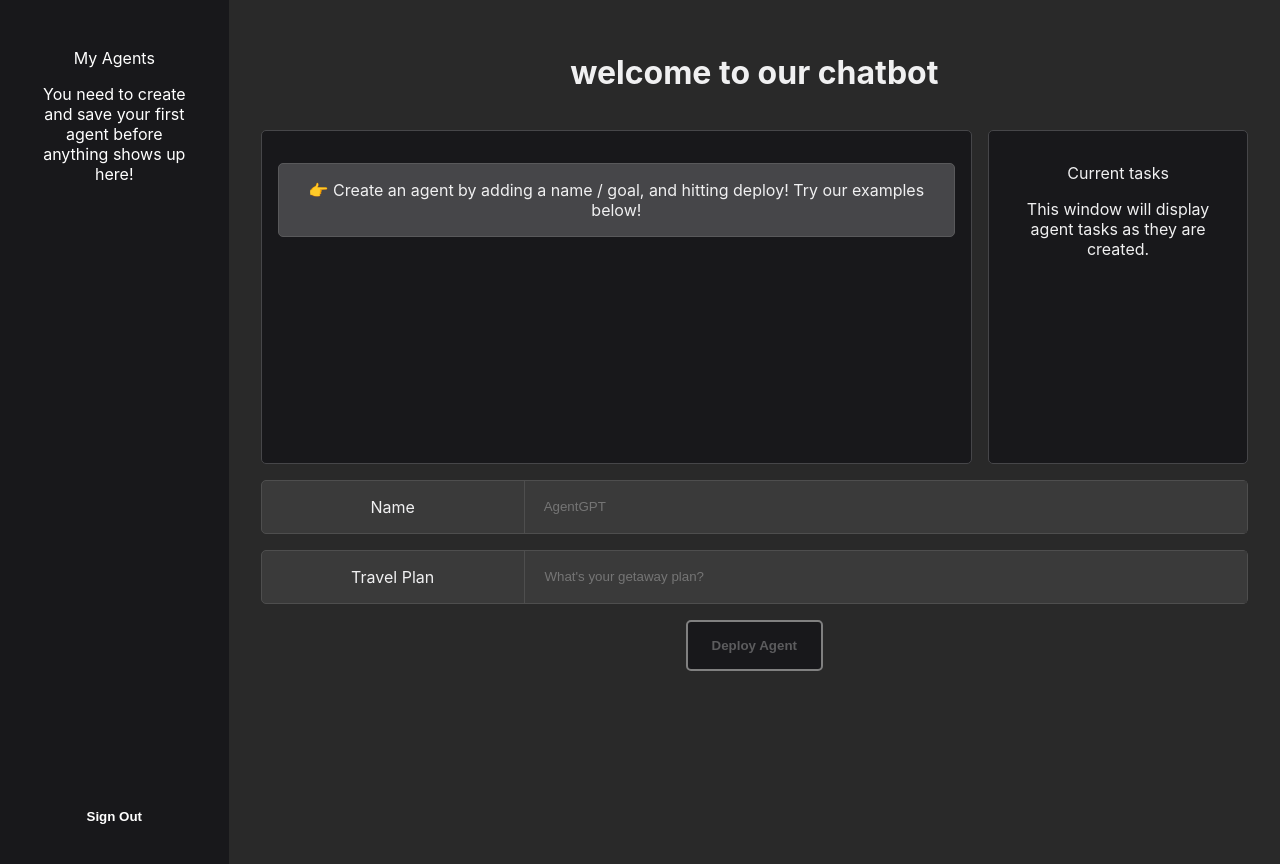
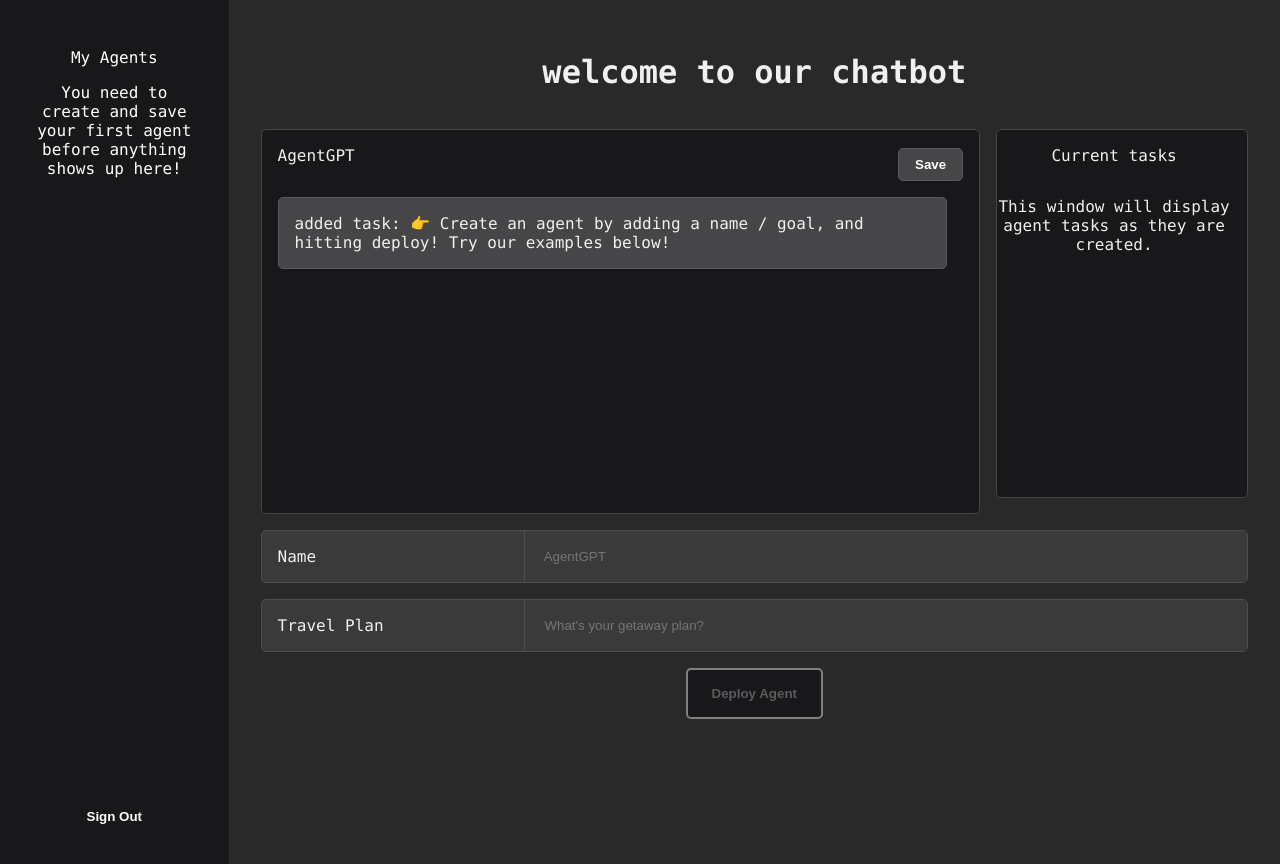
Before and after one commit to ramybahy/chatbot, a React (Create React App) app: page /chatbot/chatwindow in a window 1280 px wide. Built offline with nearby package versions, Linux system fonts and the light colour scheme.

Commit message:
added results component + styling + animation

```diff
--- a/package.json
+++ b/package.json
@@ -1,13 +1,14 @@
 {
   "name": "chatbot",
   "homepage": "https://ramybahy.github.io/chatbot",
-
   "version": "0.1.0",
   "private": true,
   "dependencies": {
+    "@react-spring/web": "^9.7.2",
     "@testing-library/jest-dom": "^5.16.5",
     "@testing-library/react": "^13.4.0",
     "@testing-library/user-event": "^13.5.0",
+    "framer-motion": "^10.12.16",
     "react": "^18.2.0",
     "react-dom": "^18.2.0",
     "react-router-dom": "^6.11.2",
@@ -40,7 +41,6 @@
       "last 1 firefox version",
       "last 1 safari version"
     ]
-
   },
   "devDependencies": {
     "gh-pages": "^5.0.0"
--- a/src/App.scss
+++ b/src/App.scss
@@ -4,6 +4,7 @@
 .App {
   text-align: center;
   height: 100%;
+  font-family: ui-monospace,SFMono-Regular,Menlo,Monaco,Consolas,Liberation Mono,Courier New,monospace;
 }
 
 .App-logo {
--- a/src/ChatBot.js
+++ b/src/ChatBot.js
@@ -3,30 +3,37 @@
 import React, { useRef  } from "react";
 import SideMenu from './SideMenu';
 import Sentence from './Sentence';
+import Results from './Results';
+import { motion } from "framer-motion"
 
 import { useState } from 'react';
 
 function ChatBot() {
   const [name, setName] = useState("");
   const [travel, setTravel] = useState("");
-  const tasks=["Added task:Research and select the dates for the trip and book flights to Hawaii"
-,"Added task:Choose accommodations based on budget and preferences and make reservations.",
-"Added task:Plan activities and tours to do while in Hawaii."
+  const [agent, setAgent] = useState(false);
+  const handleClick=()=>{
+    setAgent(true)
+  }
+  const tasks=["Research and select the dates for the trip and book flights to Hawaii"
+,"Choose accommodations based on budget and preferences and make reservations.",
+"Plan activities and tours to do while in Hawaii."
 ]
 const results=[{
-  task:"Added task:Research and select the dates for the trip and book flights to Hawaii",
+  task:"completed:Research and select the dates for the trip and book flights to Hawaii",
 result:"The best time to visit Hawaii is between April to October as the accommodation rates are reasonable and the weather is warm. Late November through mid-December is the best time to find good bargains on cruises. Spring and fall shoulder seasons are ideal to get great deals on trips. Purchase flight tickets 40-50 days prior to the travel date for the best rates.",
 Links:["https://www.budgetdirect.com.au/interactives/best-time-to-visit/hawaii/"]
 },
 {
-  task:"Added task:Research and select the dates for the trip and book flights to Hawaii",
-result:"The best time to visit Hawaii is between April to October as the accommodation rates are reasonable and the weather is warm. Late November through mid-December is the best time to find good bargains on cruises. Spring and fall shoulder seasons are ideal to get great deals on trips. Purchase flight tickets 40-50 days prior to the travel date for the best rates.",
+  task:"completed:Research and select the dates for the trip and book flights to Hawaii",
+result:"If you're interested in history, be sure to make a stop at the Pearl Harbor National Memorial, which offers a glimpse into Hawaii's past and is a budget-friendly option for a day trip.",
 Links:["https://www.budgetdirect.com.au/interactives/best-time-to-visit/hawaii/"]},
 {
-  task:"Added task:Research and select the dates for the trip and book flights to Hawaii",
-result:"The best time to visit Hawaii is between April to October as the accommodation rates are reasonable and the weather is warm. Late November through mid-December is the best time to find good bargains on cruises. Spring and fall shoulder seasons are ideal to get great deals on trips. Purchase flight tickets 40-50 days prior to the travel date for the best rates.",
+  task:"completed:Research and select the dates for the trip and book flights to Hawaii",
+result:"Overall, with a bit of planning and some smart choices, it's definitely possible to enjoy an affordable and enjoyable trip to Hawaii. Choose the options that work best for your budget and preferences, and get ready for a memorable vacation in paradise!",
 Links:["https://www.budgetdirect.com.au/interactives/best-time-to-visit/hawaii/"]}
 ]
+
 
   return (
     <div className="chat-bot">
@@ -36,13 +43,55 @@
 
     <div className="chat-bot__window">
      <h1 className="chat-bot__title">welcome to our chatbot</h1>
-    <div className="chat-bot__agent-chat">
-<Sentence line = {  "  👉 Create an agent by adding a name / goal, and hitting deploy! Try our examples below!"} />
+     <div className="chat-bot__agent-chat">
+     <div className="chat-bot__chat-header">
+     <p>AgentGPT</p>
+     <button className="chat-bot__save">Save</button>
+      </div>
+    <div className="chat-bot__agent-chat-inner">
+      <Sentence line = {"👉 Create an agent by adding a name / goal, and hitting deploy! Try our examples below!"} />
+
+      {
+        agent &&<>
+        {
+        tasks.map((task,i) =>
+          <motion.div initial={{ opacity: 0 }}
+          animate={{ opacity: 1 }}
+          transition={{ duration: 1, delay: i*1 }}>
+          <Sentence key={i} line={task}/>
+          </motion.div>
+          )
+        }
+
+        {
+        results.map((item,i) =>
+          <motion.div initial={{ opacity: 0 }}
+          animate={{ opacity: 1 }}
+          transition={{ duration: 1, delay: i*1 }}>
+        <Results result={item.result} taskName={item.task} />
+        </motion.div>)
+        }
+        </>
+
+      }
   </div>
-    <div className="chat-bot__current-tasks">
-<p>Current tasks</p>
-<p>This window will display agent tasks as they are created.</p>
-      </div>
+  </div>
+  <div className="chat-bot__current-tasks">
+  <p>Current tasks</p>
+  <div className="chat-bot__current-tasks-inner">
+    {
+      agent?
+        tasks.map((task,i) =>
+          <motion.div initial={{ opacity: 0 }}
+          animate={{ opacity: 1 }}
+          transition={{ duration: 1, delay: i*1 }}>
+          <Sentence key={i} type={"current task"}  line={task}/>
+          </motion.div>
+          ) :<p>This window will display agent tasks as they are created.</p>
+    }
+  </div>
+  </div>
+
       <div className="chat-bot__field">
 <label className="chat-bot__label">Name</label>
 <input placeholder=" AgentGPT"type="text" onChange={(e)=>setName(e.target.value)} className="chat-bot__input"/>
@@ -51,7 +100,7 @@
 <label className="chat-bot__label">Travel Plan</label>
 <input placeholder=" What's your getaway plan?"type="text" onChange={(e)=>setTravel(e.target.value)} className="chat-bot__input"/>
       </div>
-      <button disabled={name==="" || travel ===""} className={name==="" || travel ==="" ? "chat-bot__deploy chat-bot__deploy--disabled" :"chat-bot__deploy "} > Deploy Agent</button>
+      <button onClick={(e)=>handleClick()} disabled={name==="" || travel ===""} className={name==="" || travel ==="" ? "chat-bot__deploy chat-bot__deploy--disabled" :"chat-bot__deploy "} > Deploy Agent</button>
     </div>
     </div>
 
--- a/src/ChatBot.scss
+++ b/src/ChatBot.scss
@@ -7,6 +7,24 @@
    color: #f0f0f1;
    justify-content: center;
    flex:6;
+}
+&__chat-header{
+    display: flex;
+    justify-content:space-between;
+    margin:0 0 1rem 1rem;
+}
+&__save{
+
+    background-color: #464649;
+    border: 1px solid #59595b;
+    border-radius:5px;
+    color:white;
+    font-weight: bold;
+    padding:0.5rem 1rem;
+    margin-top:auto;
+    &:hover{
+    background-color:hsla(0,0%,100%,.05)
+    }
 }
 &__inner{
     display: flex;
@@ -34,17 +52,63 @@
     background-color: #18181b;
     border: 1px solid #464649;
     border-radius:5px;
-padding:1rem;
+    padding: 0 1rem 1rem 0;
+   }
+    &__agent-chat-inner{
+
         min-height: 300px;
+
+        max-height: 300px;
+
         overflow-y:scroll ;
+
+        &::-webkit-scrollbar {
+            width: 1em;
+        }
+
+        &::-webkit-scrollbar-track {
+            box-shadow: inset 0 0 6px rgba(0, 0, 0, 0.3);
+            border-radius: 10px;
+
+        }
+
+        &::-webkit-scrollbar-thumb {
+            background-color: darkgrey;
+            outline: 1px solid slategrey;
+            border-radius: 10px;
+
+        }
     }
     &__current-tasks{
         flex:1;
+        padding:0 1rem 1rem 0;
+        height: 100%;
         background-color: #18181b;
         border: 1px solid #464649;
         border-radius:5px;
-padding:1rem;
+    }
+    &__current-tasks-inner{
 
+        overflow-y:scroll ;
+        max-height: 300px;
+        min-height: 300px;
+
+        &::-webkit-scrollbar {
+            width: 1em;
+        }
+
+        &::-webkit-scrollbar-track {
+            box-shadow: inset 0 0 6px rgba(0, 0, 0, 0.3);
+            border-radius: 10px;
+
+        }
+
+        &::-webkit-scrollbar-thumb {
+            background-color: darkgrey;
+            outline: 1px solid slategrey;
+            border-radius: 10px;
+
+        }
 
     }
     &__title{
@@ -52,12 +116,7 @@
         height:fit-content;
 
     }
-    &__message{
-        background-color: #464649;
-        border: 1px solid #59595b;
-        border-radius:5px;
-        padding:1rem;
-   }
+
 
     &__field{
         width: 100%;
@@ -70,11 +129,13 @@
     flex: 1;
     padding: 1rem;
     border-right: 1px solid #4e4e4e;
+    text-align: left;
     }
     &__input{
         flex: 3;
         padding: 1rem;
         background-color: #3a3a3a;
+        color:white;
         border:0;
 
     }
--- /dev/null
+++ b/src/Results.js
@@ -0,0 +1,32 @@
+import './Results.scss';
+import { useEffect, useRef } from 'react';
+
+
+function Results(props) {
+  const taskName = props.taskName
+  const result = props.result
+  const ref = useRef(null);
+
+  const scrollToElement = () => {
+    ref.current?.scrollIntoView({ behavior: 'smooth' });
+  };
+
+  useEffect(() => {
+    scrollToElement();
+  }, []);
+  return (
+
+
+    <div ref={ref} className="result-wrapper">
+
+      <p className="result-wrapper__task-name"> {taskName} </p>
+
+      <p className="result-wrapper__result"> {result} </p>
+
+        </div>
+
+
+  );
+}
+
+export default Results;
--- /dev/null
+++ b/src/Results.scss
@@ -0,0 +1,16 @@
+
+
+.result-wrapper{
+    background-color: #59595b;
+    border: 1px solid #22914B;
+text-align: left;
+margin:1rem 0;
+    border-radius:5px;
+    padding:1rem;
+    margin:1rem;
+
+    &__task-name{
+    border-bottom: 2px solid lightgray;
+    padding-bottom:0.5rem;
+    }
+}
--- a/src/Sentence.js
+++ b/src/Sentence.js
@@ -1,10 +1,14 @@
 import './Sentence.scss';
+
 function Sentence(props) {
-const line = props.line
+  const line = props.line
+  const type = props.type
+
   return (
 
-      <p className="chat-bot__message">{line}</p>
-
+      <p className={type==="current task" ? "chat-bot__message chat-bot__message--current-task ":"chat-bot__message"}>
+        {type==="current task" ? "" : "added task: "}
+        {line}</p>
   );
 }
 
--- a/src/Sentence.scss
+++ b/src/Sentence.scss
@@ -1,25 +1,15 @@
-.sign-in{
-    margin:auto;
-    max-width: 500px;
-    display: flex;
-    flex-direction: column;
-    align-items: center;
-    &__title{
-        font-weight: bold;
-        size: 32px;
-    }
-    &__input{
-        display:block;
-        margin-bottom: 2rem;
-        padding:1rem;
-        width: 100%;
-        border: 1px solid #ccc;
-    }
-    &__submit{
-        width:fit-content;
-        background-color: green;
-        color: #fff;
-        border:0;
-        padding: 0.5rem 1rem;
+.chat-bot{
+    &__message{
+    background-color: #464649;
+    border: 1px solid #59595b;
+    border-radius:5px;
+    padding:1rem;
+    margin:0 1rem 1rem;
+    text-align: left;
+    &--current-task{
+        background-color: #59595b;
+        border: 1px solid #464649;
     }
 }
+
+}
```
Also changed, not shown: 1 other file (tests, documents, lock files or other folders). Lines whose indentation alone changed are shown as unchanged.
